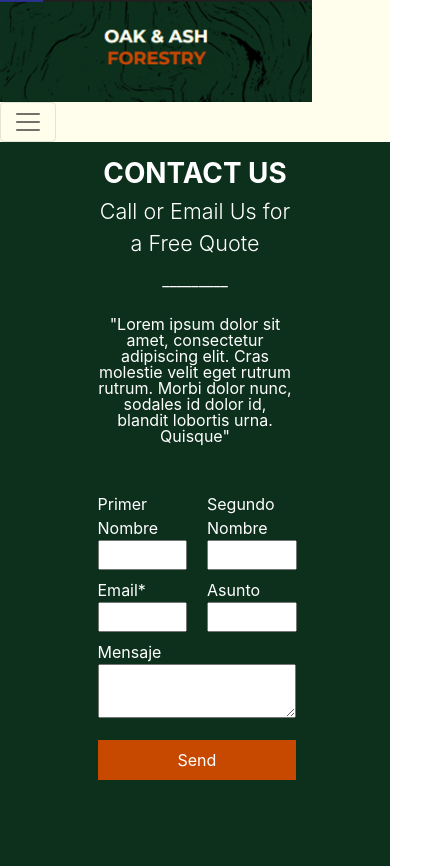
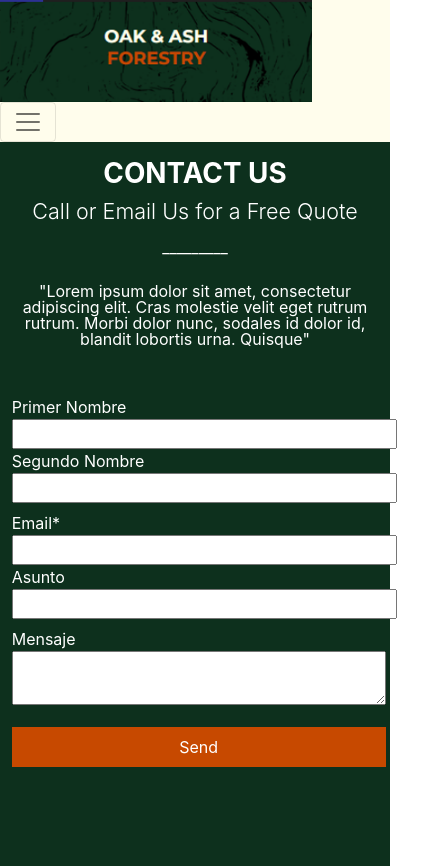
Before and after one commit to n1c0145/Nature, a React (Create React App) app: page /contactos in a window 390 px wide. Shown: the whole page, 441 px wide, since content can reach past the window. Built offline with nearby package versions, Linux system fonts and the light colour scheme.

Commit message:
Responsive adjustment

```diff
--- a/src/estilos/contactos.css
+++ b/src/estilos/contactos.css
@@ -2,6 +2,17 @@
     background-color: #0d301d;
     padding: 3% 25%;
     height: 85.8vh;
+    width: 100%;
+}
+
+ @media (max-width:800px) {
+    .contactos{
+        background-color: #0d301d;
+        padding: 3% 3%;
+        width: 100%;
+
+    }
+
 }
 
 .contactos-input-container{
--- a/src/estilos/datos.css
+++ b/src/estilos/datos.css
@@ -1,5 +1,5 @@
 .datos{
     background-color: #f2f0d9;
     width: 99.2vw;
-    height: 41.2vw;
+    height: 85vh;
 }
--- a/src/estilos/inicio.css
+++ b/src/estilos/inicio.css
@@ -23,7 +23,7 @@
     background-color: white;
     position: relative;
     width: 50%;
-    top: 32.3%;
+    top: 14%;
     left: 50%;
     color: #0d301d;
     padding: 3%;
@@ -37,7 +37,16 @@
 .inicio-title-text2 {
     font-size: 1.5em;
 }
+@media(max-width:768px) {
+    .inicio-title-text {
+        font-size: 1.8em;
 
+    }
+
+    .inicio-title-text2 {
+        font-size: 0.5em;
+    }
+}
 .inicio-button{
     background-color: #c74900;
     border: none;
--- a/src/estilos/testimonios.css
+++ b/src/estilos/testimonios.css
@@ -23,3 +23,15 @@
     top: 45%;
 
 }
+
+@media (max-width:900px) {
+    .testimonios-text-box{
+        padding: 70px 25px 25px 5px;
+        background-color: #fffdec;
+        position: relative;
+        width: 500px;
+        left: 10%;
+        top: 45%;
+
+    }
+}
--- a/src/paginas/Contactos.jsx
+++ b/src/paginas/Contactos.jsx
@@ -13,7 +13,7 @@ function Contactos() {
 
             <div className='text-start mt-5'>
                 <div className='row'>
-                    <div className='col'>
+                    <div className='col-sm'>
                         <div>
                             <label>Primer Nombre</label>
                         </div>
@@ -21,7 +21,7 @@ function Contactos() {
                             <input type="text" className='contactos-input-container' />
                         </div>
                     </div>
-                    <div className='col'>
+                    <div className='col-sm'>
                         <div>
                             <label>Segundo Nombre</label>
                         </div>
@@ -31,7 +31,7 @@ function Contactos() {
                     </div>
                 </div>
                 <div className='row mt-2'>
-                    <div className='col'>
+                    <div className='col-sm'>
                         <div>
                             <label>Email*</label>
                         </div>
@@ -39,7 +39,7 @@ function Contactos() {
                             <input type="text" className='contactos-input-container' />
                         </div>
                     </div>
-                    <div className='col'>
+                    <div className='col-sm'>
                         <div>
                             <label>Asunto</label>
                         </div>
--- a/src/paginas/Datos.jsx
+++ b/src/paginas/Datos.jsx
@@ -81,7 +81,7 @@ function Datos() {
             <div className='text fs-1 fw-bold'>Datos Usuarios</div>
 
             <div className='row'>
-                <div className='col'>
+                <div className='col-lg'>
 
                     {
                         editing ? (
@@ -94,7 +94,7 @@ function Datos() {
                                 <h2>Insertar Usuario</h2>
                                 <AddUserForm addUser={addUser} /></div>)}
                 </div>
-                <div className='col'>
+                <div className='col-lg'>
                     <div><h2>Listas Usuarios</h2></div>
                     <UserTable users={users} deleteUser={deleteUser} editRow={editRow} />
                 </div>
```
